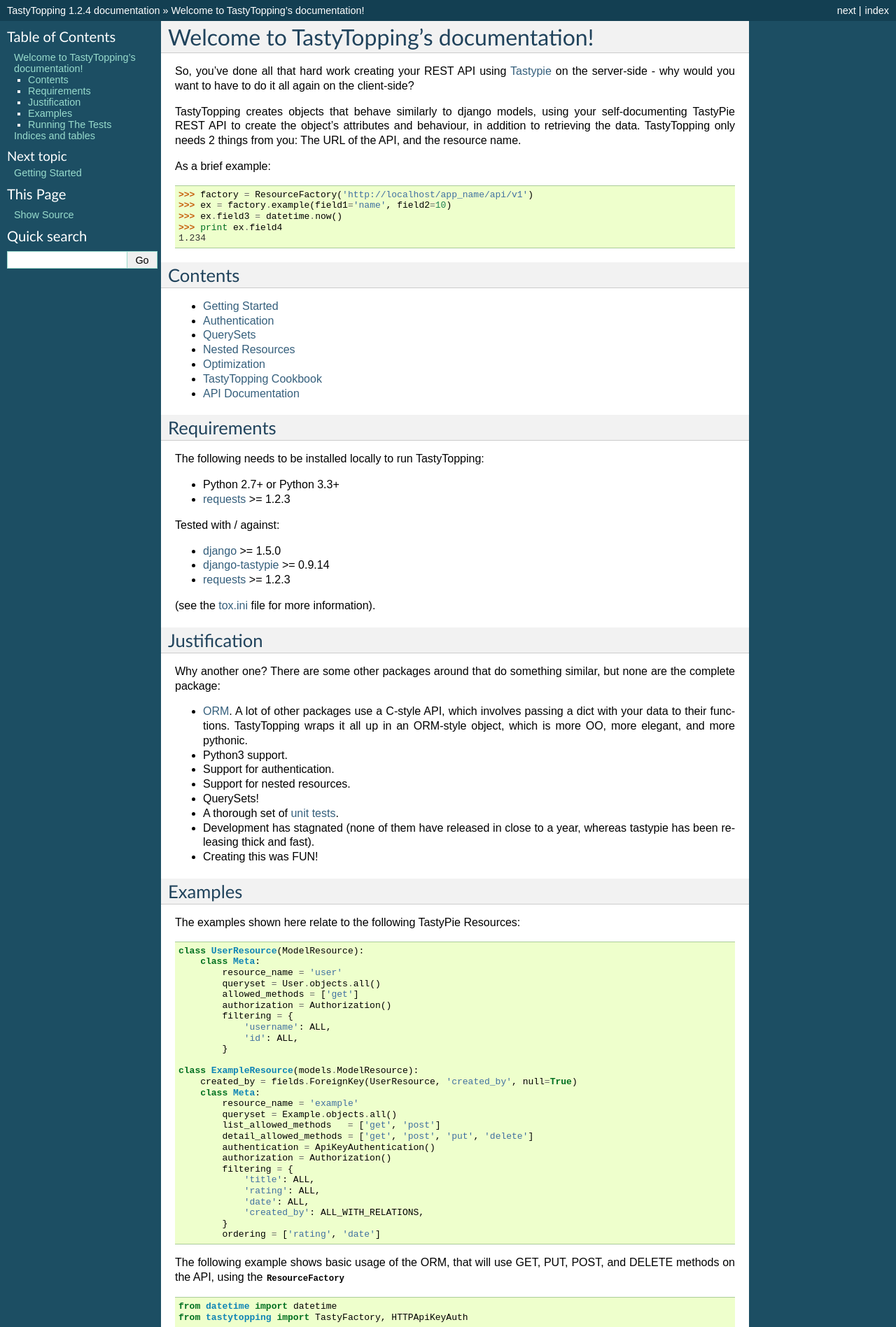
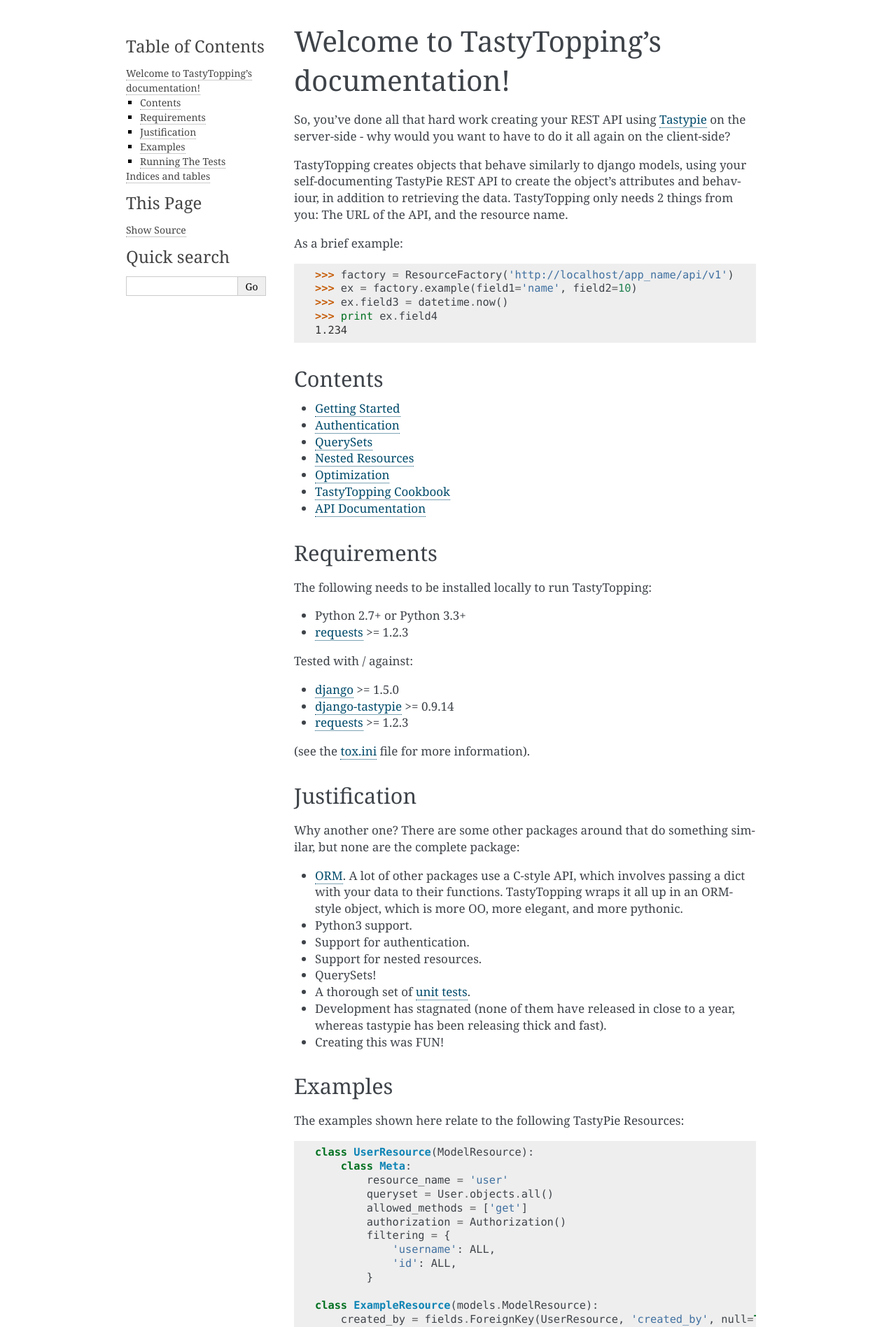
Before and after one commit to cboelsen/tastytopping, a Sphinx documentation site: the page built from docs/index.rst, in a window 1280 px wide. Shown: the top 1897 px of the page at 70% size. Built offline with Sphinx 7.4.7, drawn with Linux system fonts in a browser that asks for light colours; some of the changed text lies outside the part shown.

```diff
--- a/docs/conf.py
+++ b/docs/conf.py
@@ -96,7 +96,7 @@ pygments_style = 'sphinx'
 
 # The theme to use for HTML and HTML Help pages.  See the documentation for
 # a list of builtin themes.
-html_theme = 'default'
+html_theme = 'alabaster'
 
 # Theme options are theme-specific and customize the look and feel of a theme
 # further.  For a list of options available for each theme, see the
--- a/docs/index.rst
+++ b/docs/index.rst
@@ -132,7 +132,7 @@ POST, and DELETE methods on the API, using the
 ::
 
     from datetime import datetime
-    from tastytopping import TastyFactory, HTTPApiKeyAuth
+    from tastytopping import ResourceFactory, HTTPApiKeyAuth
 
     if __name__ == "__main__":
 
```
Also changed, not shown: setup.py (+10 -10 lines), .travis.yml, 1 other file.
